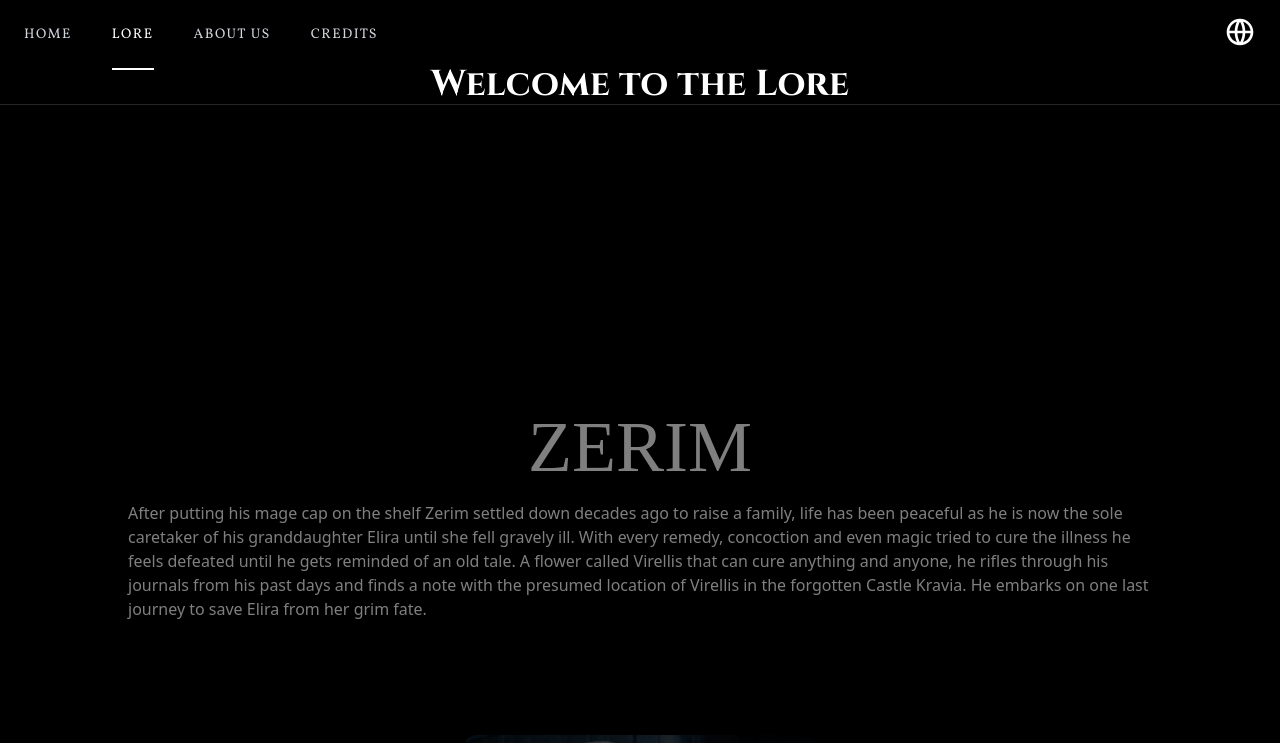
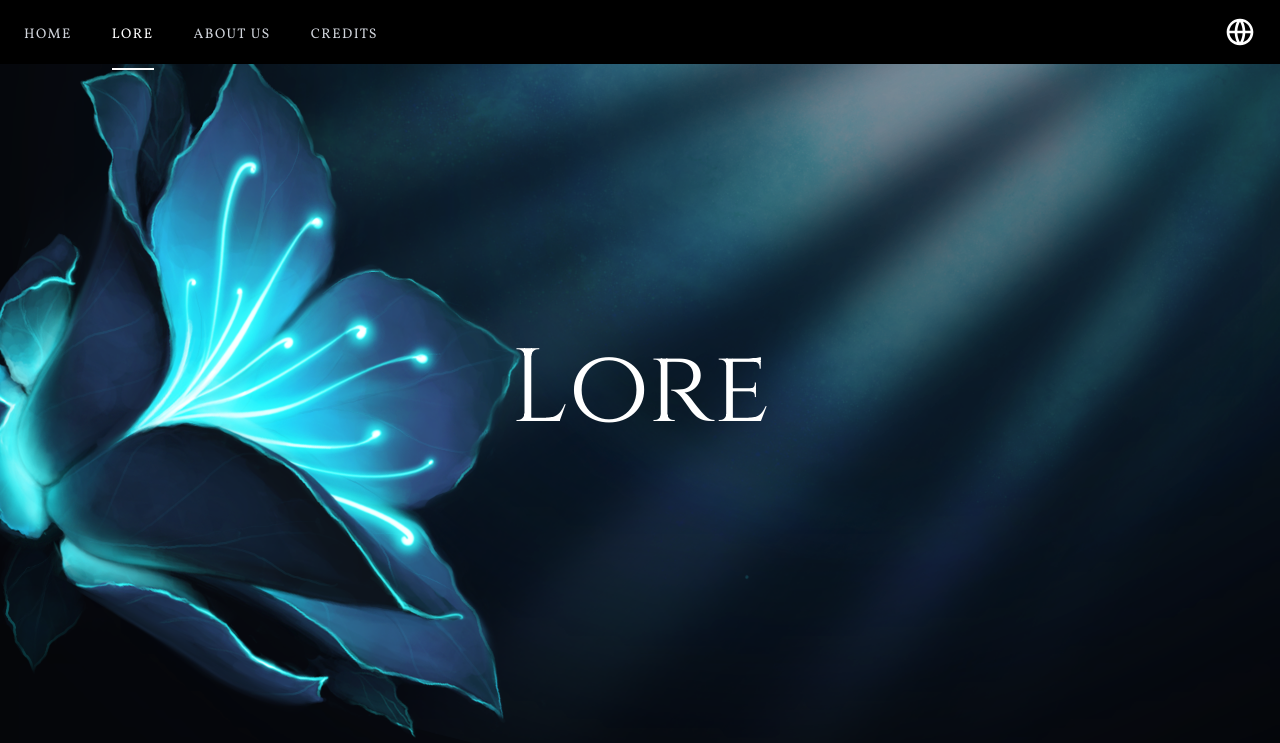
Before and after one commit to Endorze/Thornbound, a Next.js app: page /lore in a window 1280 px wide. Shown: the top 743 px of the page. Built offline with nearby package versions, Linux system fonts and the light colour scheme; a web font is replaced by a local one.

Commit message:
feat: Started structurizing lore page

```diff
--- a/src/app/lore/page.tsx
+++ b/src/app/lore/page.tsx
@@ -1,11 +1,15 @@
 import ImageCarousel from "../components/Carousel/Carousel";
 import { LoreItems } from "@/data/dataFile";
 import TransparentContainer from "../components/TransparentContainerReusable";
+import ReusableHero from "../components/ReusableHero/ReusableHero";
 
 export default function LorePage() {
     return (
         <div className="flex flex-col items-center justify-center min-h-screen">
-            <h1 className="text-4xl font-bold"> Welcome to the Lore</h1>
+            <ReusableHero mainHero={false} title="Lore"/>
+
+            {/**We need to put one more section here, Mariym is working on it i think??*/}
+
             <TransparentContainer>
                 <ImageCarousel
                     images={LoreItems[0]?.images ?? []}
```
